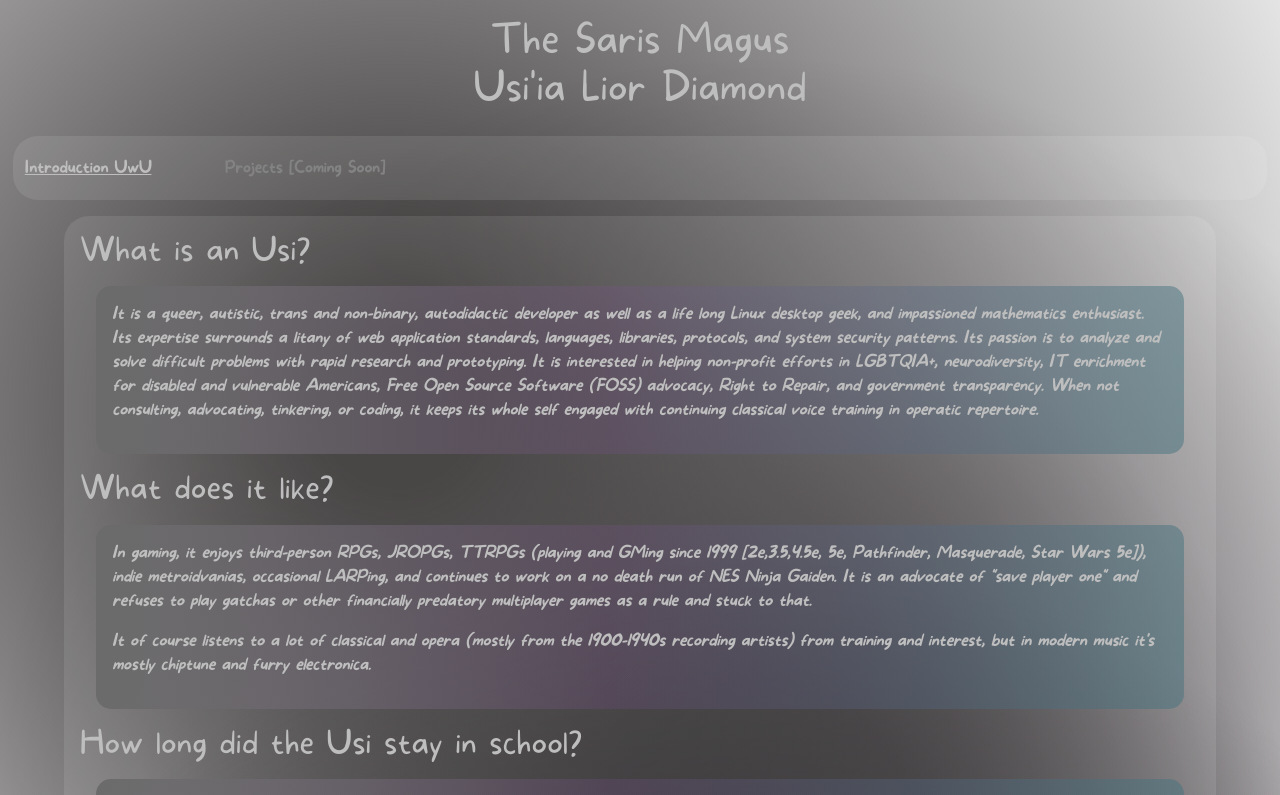
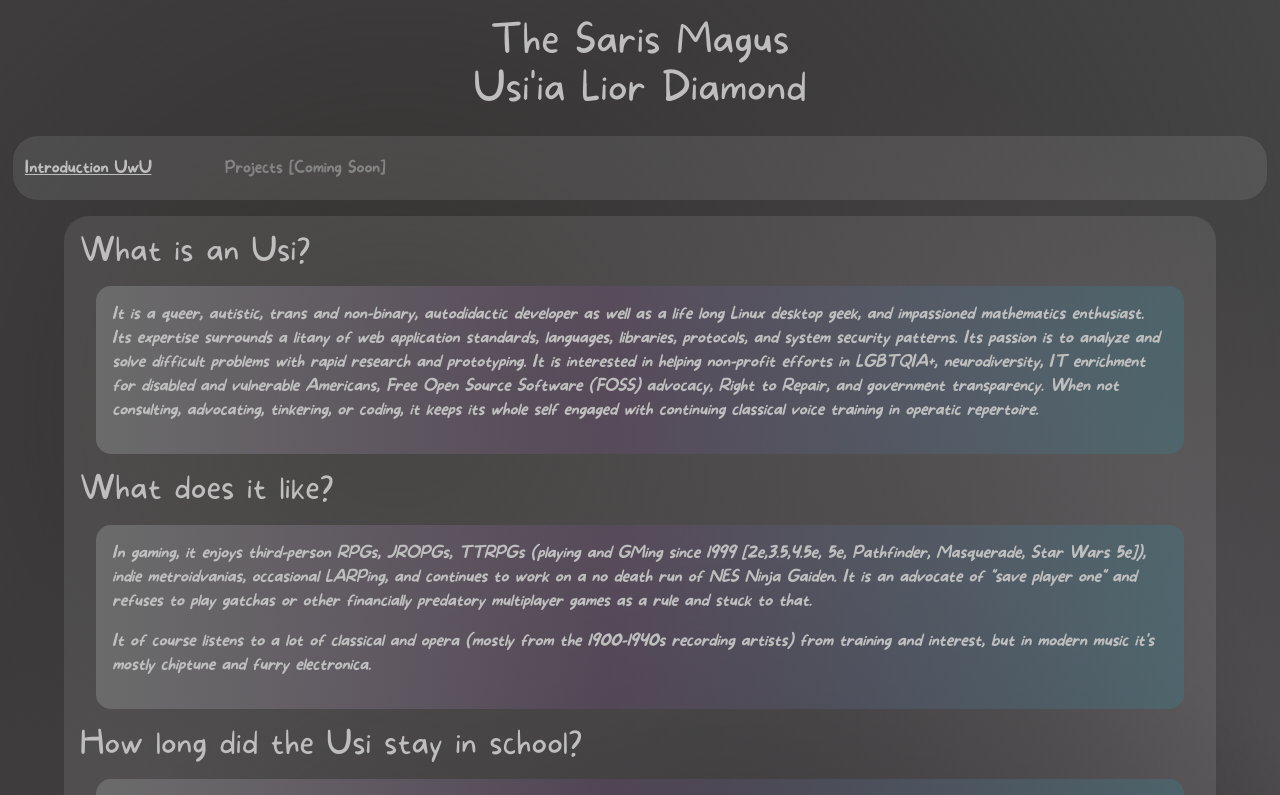
Before and after one commit to UsiDiamond/usidiamond.github.io, an Angular app: page /home#/home in a window 1280 px wide. Shown: the top 795 px of the page. Built offline with nearby package versions, Linux system fonts and the light colour scheme.

Commit message:
redarken background

```diff
--- a/src/app/app.component.css
+++ b/src/app/app.component.css
@@ -27,6 +27,7 @@
   min-height: 100vh;
   display: grid;
   color: rgb(190, 190, 190);
+  background: rgb(71, 71, 71);
   grid-template-areas:
     " header "
     " menu  "
```
